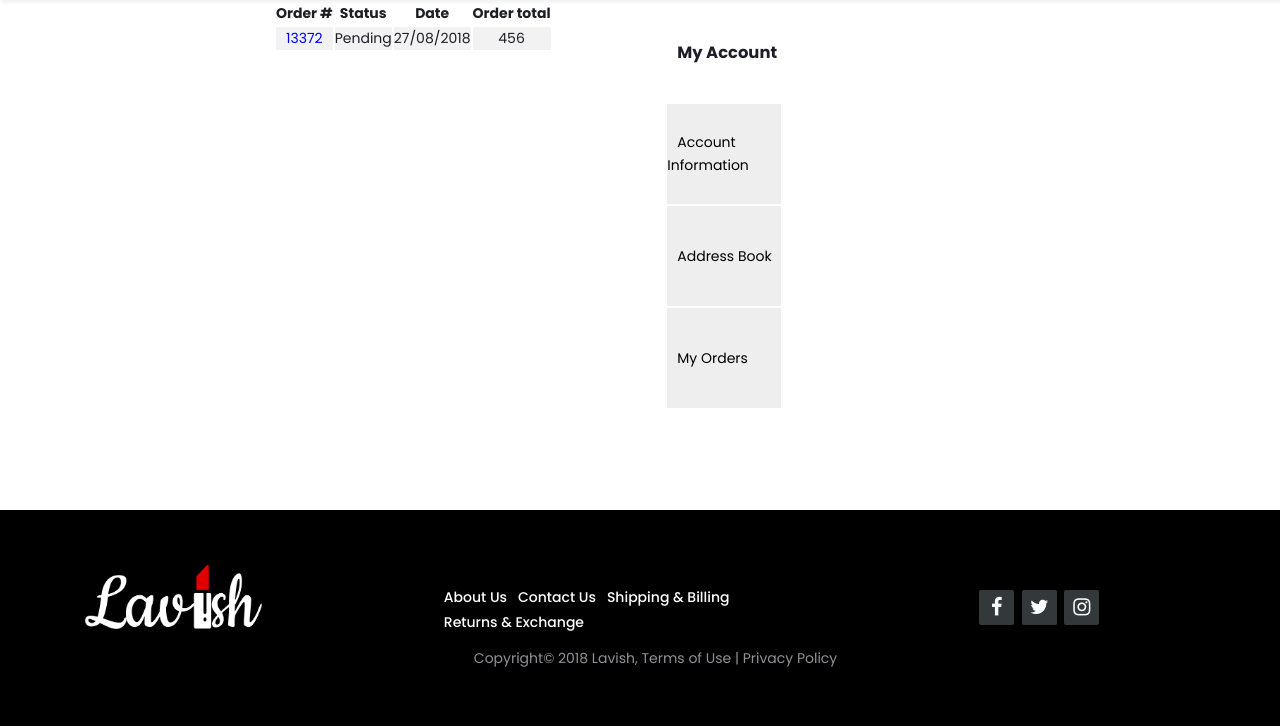
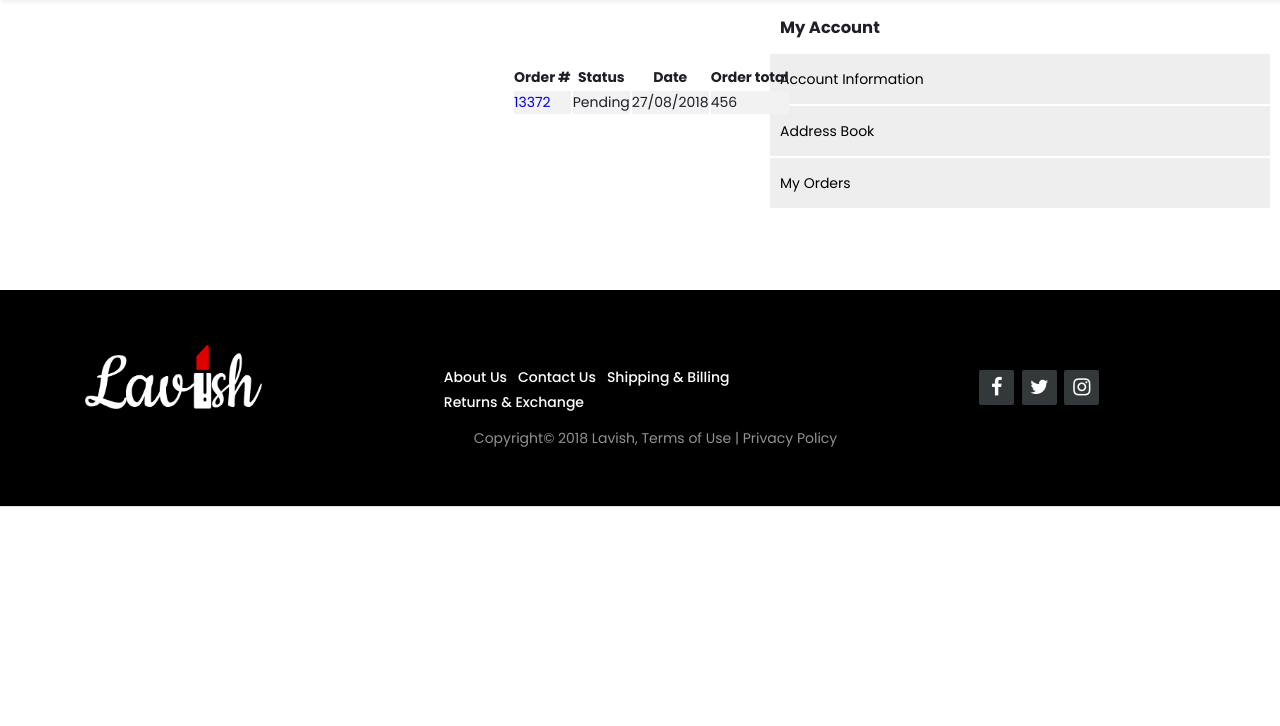
Before and after one commit to ragrag/Lavish, a PHP site: page /previous_orders.html in a window 1280 px wide. Shown: the part 168-894 px from the top of the page. After the commit the page ends 675 px from the top, so only its background shows below. Run offline with PHP 8.4, Linux system fonts and the light colour scheme; some libraries are stand-ins or nearby versions.

Commit message:
prevorder

```diff
--- a/css/styles.css
+++ b/css/styles.css
@@ -1281,17 +1281,17 @@ h1, h4
     background-color: #f2f2f2
 }
 
-#previous_orders .table{
-    width:500px;
-	margin-left:35%;
-	margin-top:5%;
-    text-align:center;
-}
+#previous_orders #account_panal
+{
+	margin-left:60%;
+
+}
+
 #previous_orders .td{
     width: 500px;
 }
 #previous_orders .tr{
-    height: 100px;
+    height: 50px;
 }
 
 #previous_orders .listItem{
@@ -1300,7 +1300,13 @@ h1, h4
     transition-property: all;
     transition-duration: 0.5s;
 }
-
+#previous_orders #order_table
+{
+	margin-left : 40%;
+	margin-top:5%;
+	position:absolute;
+
+}
 #previous_orders .listItem:hover{
     color: #FFFFFF;
     background-color: #000000;
@@ -1314,7 +1320,7 @@ h1, h4
 }
 #previous_orders .listItem:hover a{
     color: #FFFFFF;
-    padding-left: 20px;
+
 }
 
 
@@ -2617,7 +2623,7 @@ background-color: #449d44;
     border-color:#000000;
     border-style: outset;
     display:none;
-	background-color:#FFFFFF;
+	background-color:#999999;
     z-index: 2;
 
 }
--- a/previous_orders.html
+++ b/previous_orders.html
@@ -1,4 +1,4 @@
-<!DOCTYPE html>
+	<!DOCTYPE html>
 <html lang="en">
 
 <head>
@@ -45,9 +45,10 @@
         </header>
     </div>
 
-    <div class="row" style="margin-bottom:20px; display:inline-block;">
+
     <div id="previous_orders">
-        <table title="Previous Order" class="table" style="display: inline; width:60% float:right;">
+
+        <table id="order_table" class="table" >
             <tr>
                 <th>Order #</th>
                 <th>Status</th>
@@ -61,7 +62,8 @@
                 <td>456</td>
             </tr>
         </table>
-        <table style="width:15%; left:0; float:right; display:inline-block;">
+
+        <table id="account_panal">
             <tr class="tr"><td><h3 style="padding-left:10px;">My Account</h3></td></tr>
             <tr class ="tr">
                 <td class="listItem td">
@@ -79,7 +81,7 @@
                 </td>
             </tr>
         </table>
-        </div>
+
 	</div>
 
 <footer class="footer-distributed">
```
